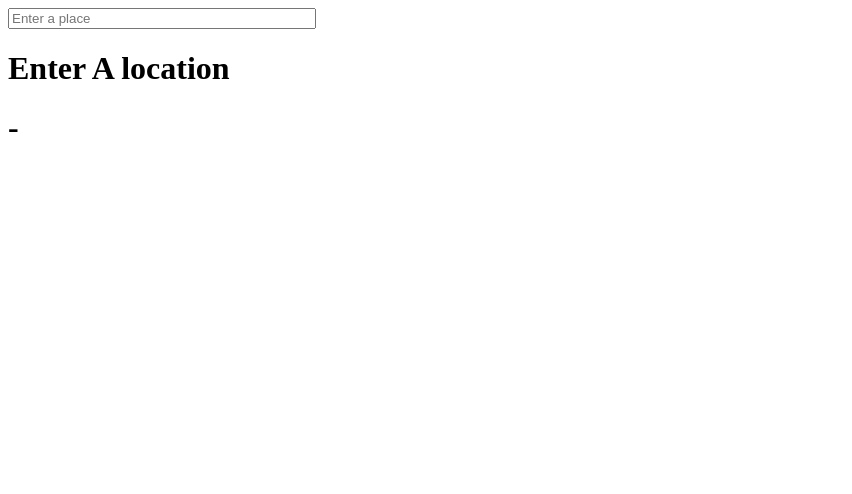
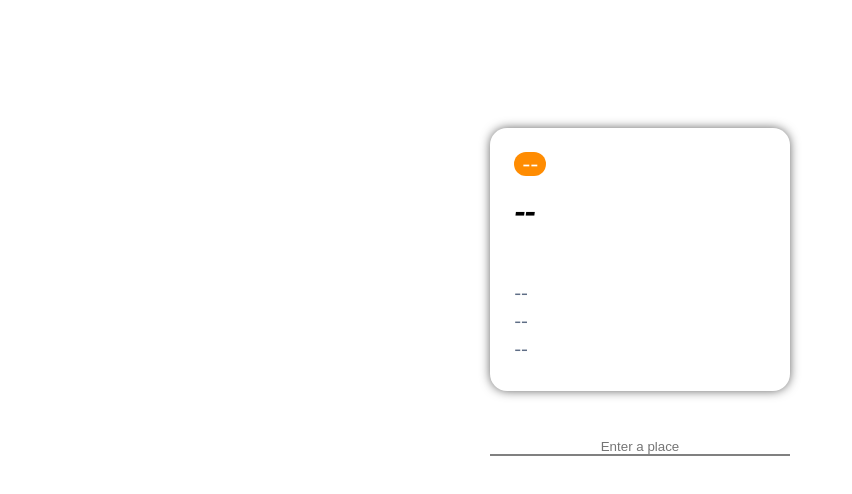
Before and after one commit to zmunir93/Weather-api, a website: page public/index.html in a window 1280 px wide. Shown: the whole page, without its empty margins (0-852 px from the left). Drawn offline with Linux system fonts and the light colour scheme; some packages are replaced by stand-ins of ours.

Commit message:
finished pulling data and styling

```diff
--- a/public/index.html
+++ b/public/index.html
@@ -8,58 +8,38 @@
     src="https://maps.googleapis.com/maps/api/js?key=AIzaSyCAYPOtoE2QBeI1ZAgf173LqdL85EKGBKE&libraries=places&callback=initAutocomplete">
     </script>
     <script defer src="script.js"></script>
-    <!-- <script src="server.js"></script> -->
-</script>
+    <link rel="stylesheet" href="styles.css">
+    <link rel="preconnect" href="https://fonts.googleapis.com">
+    <link rel="preconnect" href="https://fonts.gstatic.com" crossorigin>
+    <link rel="preconnect" href="https://fonts.googleapis.com">
+<link rel="preconnect" href="https://fonts.gstatic.com" crossorigin>
+<link href="https://fonts.googleapis.com/css2?family=Lato:ital@1&family=Mulish:wght@300&family=Open+Sans:ital,wght@0,300;1,500&family=Poppins:wght@500&display=swap" rel="stylesheet">
     <title>Weather Api</title>
 </head>
 <body>
 
+<div class="main-container">
 
 
-<input id="autocomplete" placeholder="Enter a place" type="text" style="width: 300px;"/>
+    <div class="card">
+        <h3 id="details">--</h3>
 
-<h1 id="details">Enter A location</h1>
+        <h1 id="temp">--</h1>
 
-<h1 id="temp">-</h1>
+        <img id="icon" src="">
 
-<h1 id="description"></h1>
+        <h4 id="description">--</h4>
 
-<h1 id="wind"></h1>
+        <h4 id="wind">--</h4>
 
-<h1 id="rain"></h1>
+        <!-- <h4 id="rain">rain</h4> -->
 
-<h1 id="humid"></h1>
+        <h4 id="humid">--</h4>
+    </div>
+    <input id="autocomplete" placeholder="Enter a place" type="text"/>
 
-    <!-- <div class="container">
-        <header>
-            <div class="icon-container">
-                <canvas id="icon"></canvas>
-            </div>
-        </header>
-        <div class="info-container">
-            <div class="general-info">
-                <div class="weather-status">Enter A Location</div>
-                <div class="location"></div>
-            </div>
-            <div class="detail-section">
-                <div class="detail">
-                    <div class="title">Wind</div>
-                    <div class="value">TBD</div>
-                </div>
-                <div class="detail">
-                    <div class="title">Temp</div>
-                    <div class="value">TBD</div>
-                </div>
-                <div class="detail">
-                    <div class="title">Precipitation</div>
-                    <div class="value">TBD</div>
-                </div>
-            </div>
-            <div class="city-search-container">
-                <input type="text" id="text-input" placeholder="Enter Location" data-city-search>
-            </div>
-        </div>
-    </div> -->
+</div>
+
 
 </body>
 </html>
--- a/public/script.js
+++ b/public/script.js
@@ -27,18 +27,20 @@ function onPlaceChanged() {
     })
 
     function filter(data) {
-        const temp = `${data.current.temperature}°`;
+        const temp = `${data.current.temperature}°F`;
         const description = `${data.current.weather_descriptions[0]}`;
-        const wind = `${data.current.wind_speed}`;
-        const rain = `${data.current.precip}%`;
-        const humid = `${data.current.humidity}`
+        const wind = `${data.current.wind_speed} mph wind gusts`;
+        //const rain = `${data.current.precip}% rain`;
+        const humid = `${data.current.humidity}% humidity`
+        const icon = `${data.current.weather_icons[0]}`
         var home = JSON.stringify(data);
        console.log(JSON.parse(home));
        document.querySelector('#temp').innerHTML = temp;
        document.querySelector('#description').innerHTML = description;
        document.querySelector('#wind').innerHTML = wind;
-       document.querySelector('#rain').innerHTML = rain;
+       //document.querySelector('#rain').innerHTML = rain;
        document.querySelector('#humid').innerHTML = humid;
+       document.querySelector('#icon').src = icon;
 
 
     }
--- a/public/styles.css
+++ b/public/styles.css
@@ -0,0 +1,68 @@
+* {
+    box-sizing: border-box;
+    margin: 0;
+    padding: 0;
+}
+
+.main-container {
+    padding: 10% 0 0 0;
+    height: 100vh;
+    width: 80%;
+    position: relative;
+    top: 50%;
+    margin: 0 auto;
+}
+
+input[type=text] {
+    margin: 3rem auto;
+    display: block;
+    width: 60%;
+    max-width: 300px;
+    text-align: center;
+    border: none;
+    border-bottom: 2px solid grey;
+}
+
+.card {
+    box-shadow: 0px 0px 11px -1px rgba(0,0,0,0.72);
+    padding: 1.5rem;
+    border-radius: 17px;
+    background-color: white;
+    top: 35%;
+    /* width: 50%; */
+    max-width: 300px;
+    min-width: 220px;
+    margin: auto;
+}
+
+img {
+    border-radius: 35px;
+    margin-bottom: 1.5rem;
+}
+
+h1 {
+    font-family: 'Lato', sans-serif;
+    margin-bottom: 1.5rem;
+}
+
+h3 {
+    background-color: #FF8C02;
+    font-family: 'Mulish', sans-serif;
+    margin-bottom: 1rem;
+    color: white;
+    border-radius: 19px;
+    padding: 0 0.5rem;
+    display: table;
+}
+
+h4 {
+    font-family: 'Mulish', sans-serif;
+    color: #5F6E86;
+    margin-bottom: .5rem;
+}
+
+
+@media screen and (min-width: 500px) {
+    .card {
+    }
+}
--- a/server.js
+++ b/server.js
@@ -13,6 +13,6 @@ app.post('/', (req, res) => {
     res.sendFile(path.join(__dirname, 'public/index.html'));
 })
 
-app.listen(3000, () => {
-    console.log('Server has starter')
-});
+// app.listen(3000, () => {
+//     console.log('Server has starter')
+// });
```
Also changed, not shown: app.js (deleted).
